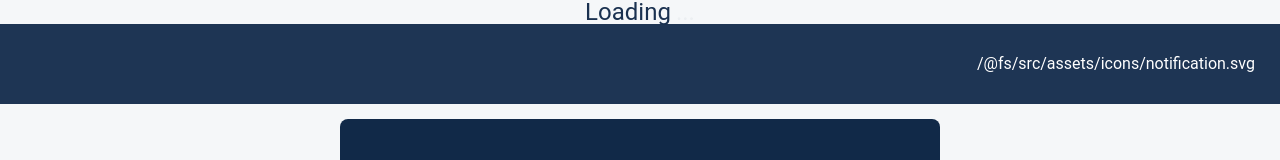
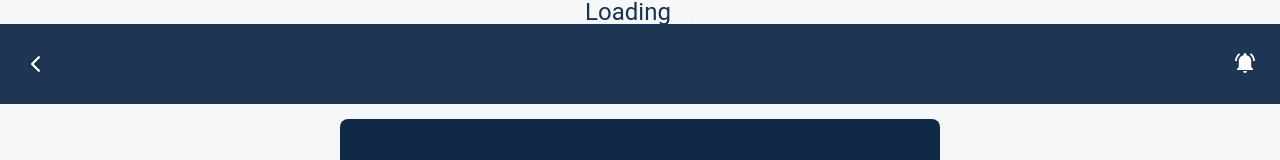
Before and after one commit to pixaily/account-dashboard-react, a React (Create React App) app: page / in a window 1280 px wide. Shown: the top 160 px of the page. Built offline with nearby package versions, Linux system fonts and the light colour scheme.

Commit message:
Account Dashboard - Fix header icons import

```diff
--- a/src/components/ui-elements/profile-header/ProfileHeader.js
+++ b/src/components/ui-elements/profile-header/ProfileHeader.js
@@ -1,12 +1,13 @@
-import { memo } from 'react';
+import React, { memo } from 'react';
 
 import BaseButton from '../../base-elements/base-button/BaseButton';
 import BaseIcon from '../../base-elements/base-icon/BaseIcon';
 
-// import { svgLeftArrow } from './../../assets/icons/SvgStore.js';
-
-import arrowLeft from './../../../assets/icons/arrow-left.svg';
-import iconNotification from './../../../assets/icons/notification.svg';
+import { ReactComponent as IconArrowLeft } from './../../../assets/icons/arrow-left.svg';
+import {
+  ReactComponent
+    as IconNotification
+} from './../../../assets/icons/notification.svg';
 
 import './ProfileHeader.scss';
 
@@ -31,7 +32,9 @@ function profileHeader({ username, notificationsCount }) {
     <header className='header'>
       <div className='header__left'>
         <BaseButton {...backButtonProps}>
-          <BaseIcon className={'icon--arrow-left'}>{arrowLeft}</BaseIcon>
+          <BaseIcon className={'icon--arrow-left'}>
+            <IconArrowLeft />
+          </BaseIcon>
         </BaseButton>
       </div>
       <div className='header__center'>
@@ -41,7 +44,9 @@ function profileHeader({ username, notificationsCount }) {
       </div>
       <div className='header__right'>
         <base-button {...notificationButtonProps}>
-          <base-icon className="['icon--notification']">{iconNotification}</base-icon>
+          <base-icon className="['icon--notification']">
+            <IconNotification />
+          </base-icon>
         </base-button>
       </div>
     </header>
```
